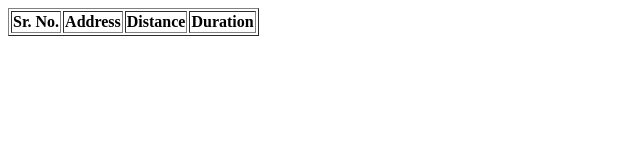
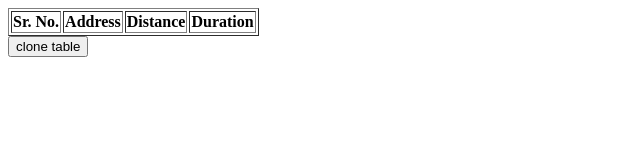
Before and after one commit to hardikdonda17/JavaScript, a plain HTML site: page destination.html in a window 1280 px wide. Shown: the whole page, without its empty margins (0-640 px from the left). Drawn offline with nearby package versions, Linux system fonts and the light colour scheme; no server answers.

Commit message:
clone table

```diff
--- a/destination.html
+++ b/destination.html
@@ -18,6 +18,7 @@
             <th>Duration</th>
         </tr>
     </table>
+    <button onclick="clone_table()">clone table</button>
     <script src="https://code.jquery.com/jquery-3.6.0.min.js" integrity="sha256-/xUj+3OJU5yExlq6GSYGSHk7tPXikynS7ogEvDej/m4=" crossorigin="anonymous"></script>
     <script>
         async function populate() {
@@ -39,13 +40,19 @@
             // console.log();
             // console.log(destination_addresses);
             // console.log(rows);
-            $('table').prepend().append('From : ' + obj['origin_addresses'])
+            $('table').prepend().append('From : ' + obj['origin_addresses']);
             for (let i = 0; i < rows[0].elements.length; i++) {
                 var newRowContent = "<tr><td>" + i + "</td><td>" + destination_addresses[i] + "</td><td>" + rows[0].elements[i].distance.text + "</td><td>" + rows[0].elements[i].duration.text + "</td></tr>";
 
                 $("#myTable tbody").append(newRowContent);
             }
         }
+
+        function clone_table() {
+            const node = document.getElementById("myTable");
+            const clone = node.cloneNode(true);
+            document.querySelector("body").append(clone);
+        }
         populate();
     </script>
 </body>
```
